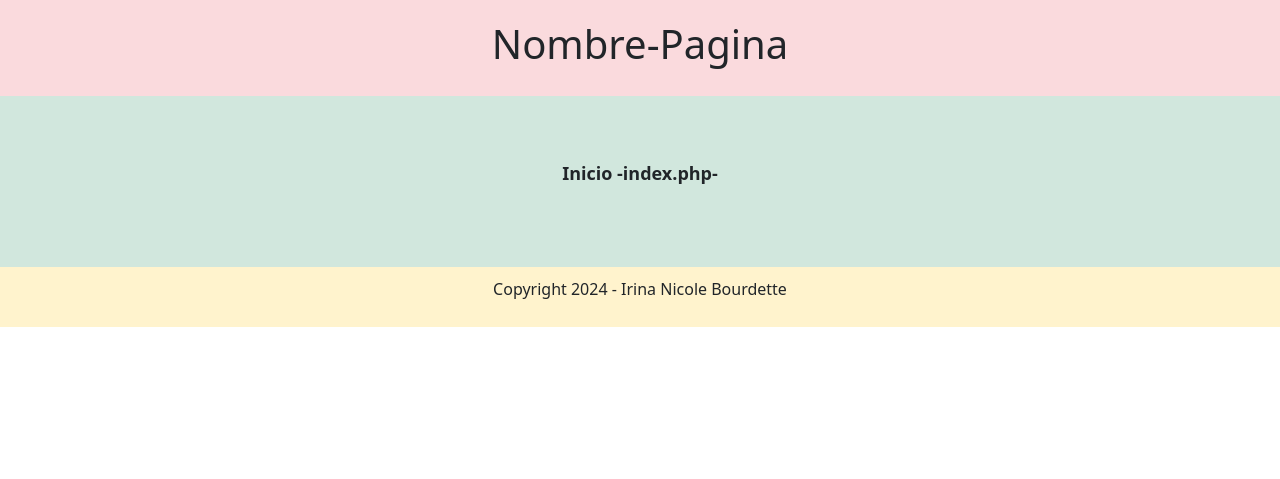
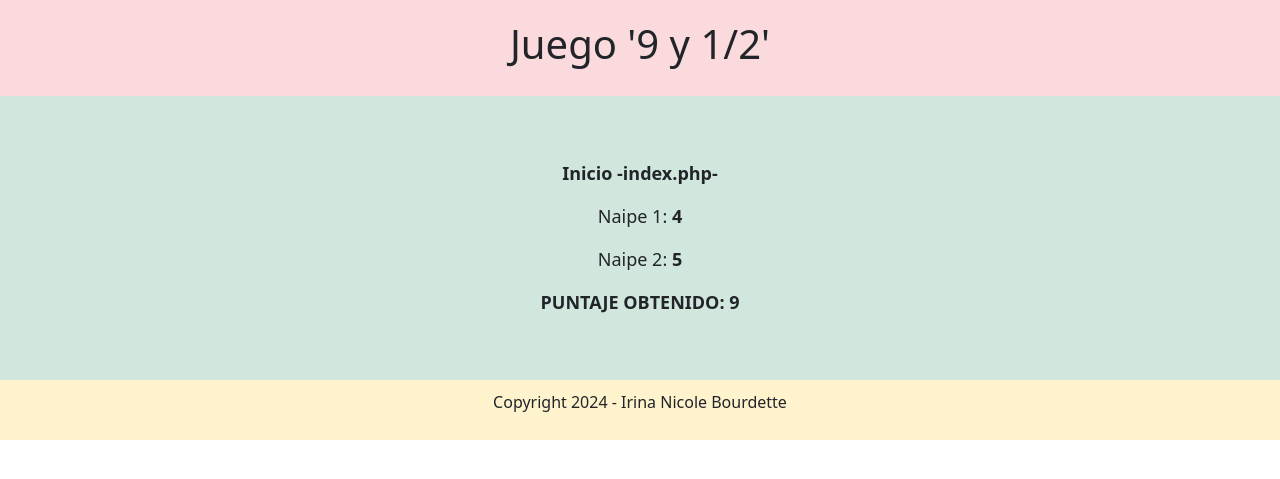
Before and after one commit to irinanicole/Lab-SW-2, a PHP site: page / in a window 1280 px wide. Shown: the top 479 px of the page. Run offline with PHP 8.4, Linux system fonts and the light colour scheme; some libraries are stand-ins or nearby versions.

Commit message:
Tercer Commit

```diff
--- a/TP02-BourdetteIrinaNicole/Ejercicio-05/index.php
+++ b/TP02-BourdetteIrinaNicole/Ejercicio-05/index.php
@@ -3,6 +3,58 @@
 
     echo ("<p><strong>Inicio -index.php-</strong></p>");
 
+    //defino las variables de los naipes y les doy un valor aleatorio con el rango...
+    $min = 1;
+    $max = 12;
+    // ... y luego...
+    $naipe1 = mt_rand($min,$max); // Primer Naipe
+    switch ($naipe1) {
+        case '10':
+            echo("<p>Naipe 1: <strong>Sota</strong></p>");
+            $naipe1 = 0.5;
+            break;
+
+        case '11':
+            echo("<p>Naipe 1: <strong>Caballo</strong></p>");
+            $naipe1 = 0.5;
+            break;
+
+        case '12':
+            echo("<p>Naipe 1: <strong>Rey</strong></p>");
+            $naipe1 = 0.5;
+            break;
+
+        default:
+            echo("<p>Naipe 1: <strong>".$naipe1."</strong></p>");
+            break;
+    }
+    $naipe2 = mt_rand($min,$max); // Segundo Naipe
+    switch ($naipe2) {
+        case '10':
+            echo("<p>Naipe 2: <strong>Sota</strong></p>");
+            $naipe2 = 0.5;
+            break;
+
+        case '11':
+            echo("<p>Naipe 2: <strong>Caballo</strong></p>");
+            $naipe2 = 0.5;
+            break;
+
+        case '12':
+            echo("<p>Naipe 2: <strong>Rey</strong></p>");
+            $naipe2 = 0.5;
+            break;
+
+        default:
+            echo("<p>Naipe 2: <strong>".$naipe2."</strong></p>");
+            break;
+    }
+
+    // Realizo la suma  de los naipes para conocer los puntos obtenidos y en el caso de que lo haya, indicar si es 'Ganador'...
+    $suma = $naipe1 + $naipe2;
+    // Analizo el resultado e informo al jugador de dicho resultado:
+    $respuesta = ($suma === 9.5) ? '<strong>¡GANADOR!</strong>' : '<strong>PUNTAJE OBTENIDO: '.$suma.'</strong>';
+    echo($respuesta);
 
 
     require_once("php/pie.php");
--- a/TP02-BourdetteIrinaNicole/Ejercicio-05/php/encabezado.php
+++ b/TP02-BourdetteIrinaNicole/Ejercicio-05/php/encabezado.php
@@ -13,7 +13,7 @@
 <body>
 
     <header>
-        <h1>Nombre-Pagina</h1>
+        <h1>Juego '9 y 1/2'</h1>
     </header>
 
     <main>
```
